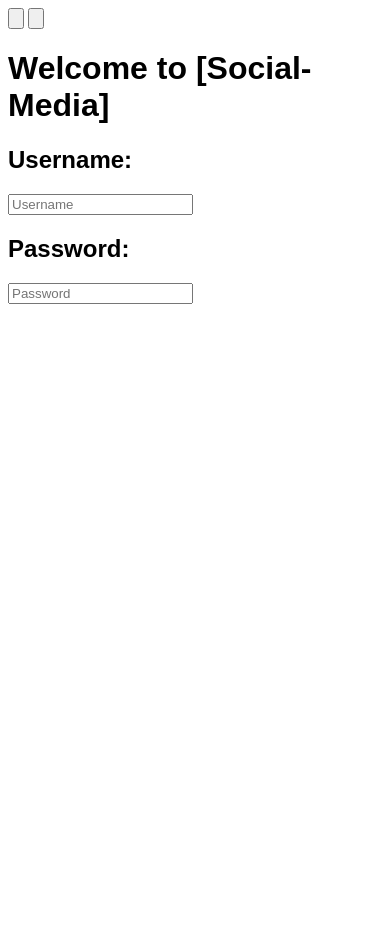
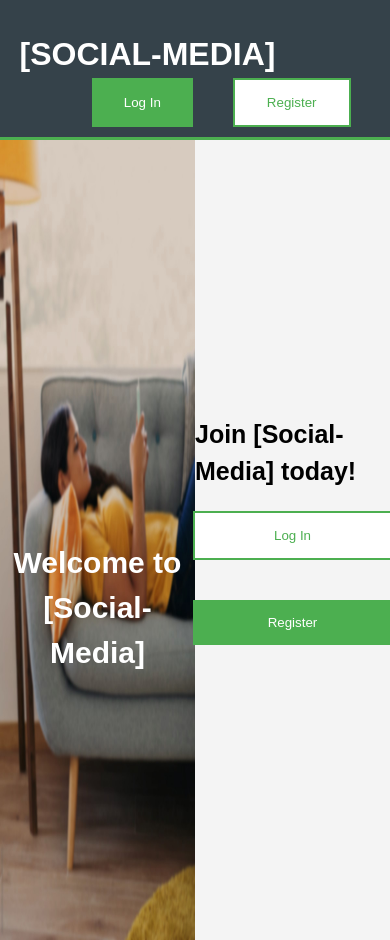
Before and after one commit to ACSableIOM/Project_SM, a plain HTML site: page index.html in a window 390 px wide. Before the commit the page ends 844 px from the top, so only its background shows below. Drawn offline with Linux system fonts and the light colour scheme.

Commit message:
Index.html updated with CSS
Have styled the Index page more.

Need to complete the footer of the page and make mobile accessible tomorrow.

```diff
--- a/index.html
+++ b/index.html
@@ -4,34 +4,38 @@
     <meta charset="UTF-8">
     <meta name="viewport" content="width=device-width, initial-scale=1.0">
     <title>[Social-Media]</title>
-    <link href="/styles/mobile.css" rel="stylesheet" type="text/css">
-    <link href="/styles/desktop.css" rel="stylesheet" media="only screen and (min-width : 720px)">
+    <!-- <link rel="shortcut icon" href=""> -->
+    <link href="styles\mobile.css" rel="stylesheet">
+    <link href="styles\desktop.css" rel="stylesheet" media="only screen and (min-width : 720px)">
 </head>
 <body>
     <div id="main">
         <header class="hpgHeader">
-            <form>
-                <input type="button" id="hpgBtnLog" name="hpgBtnLog">
-                <input type="button" id="hpgBtnReg" name="hpgBtnReg">
-            </form>
+            <div class="container">
+                <span class="hpgHeadTitle">[Social-Media]</span>
+                <div id="hpgHBtns">
+                    <button id="hpgBtnLogIn" onclick="document.location='login.html'">Log In</button>
+                    <button id="hpgBtnReg" onclick="document.location='register.html'">Register</button>
+                </div>
+            </div>
         </header>
-        <div>
+        <div id="hpgShowCon">
             <div id="hpgShowcase">
-                <h1>Welcome to [Social-Media]</h1>
+
+                    <h1>Welcome to [Social-Media]</h1>
+
             </div>
-            <div id="hpgLogIn">
-                <form>
-                    <h2>Username:</h2>
-                    <input type="text" placeholder="Username" id="hpgUser" name="hpgUser">
-                    <br>
-                    <h2>Password:</h2>
-                    <input type="password" placeholder="Password" id="hpgPass" name="hpgPass">
-                </form>
+            <div id="hpgButtons">
+                    <span id="hpgJoin">Join [Social-Media] today!</span>
+                    <button id="hpgLogIn" onclick="document.location='login.html'">Log In</button>
+                    <button id="hpgReg" onclick="document.location='register.html'">Register</button>
+
             </div>
         </div>
-        <footer class="hpgFooter">
-
-        </footer>
+        <!-- <footer class="hpgFooter">
+            <div id="container">
+            </div>
+        </footer> -->
     </div>
 </body>
 </html>
--- a/styles/mobile.css
+++ b/styles/mobile.css
@@ -1,3 +1,122 @@
 body{
     font-family: Arial, Helvetica, sans-serif;
+    font-size: 15px;
+    line-height: 1.5;
+    font: 15px/1.5 Arial, Helvetica, sans-serif;
+    padding: 0;
+    margin: 0;
+    background-color: #f4f4f4;
 }
+.container{
+    width: 90%;
+    margin: auto;
+    overflow: hidden;
+}
+
+
+/* Homepage Header */
+.hpgHeader{
+    background: #35424a;
+    color: #ffffff;
+    padding-top: 30px;
+    min-height: 70px;
+    border-bottom: #4caf50 3px solid;
+}
+
+#hpgHBtns{
+    display: flex;
+    flex-direction: row;
+    justify-content: flex-end;
+    float: right;
+}
+
+#hpgBtnLogIn{
+    background-color: #4caf50;
+    border: none;
+    color: #ffffff;
+    padding: 15px 32px;
+    margin: 0 20px 10px 20px;
+
+}
+#hpgBtnLogIn:hover{
+    opacity: 70%;
+}
+
+#hpgBtnReg{
+    background-color: #FFFFFF;
+    border: #4caf50 2px solid;
+    color: #4caf50;
+    padding: 15px 32px;
+    margin: 0 20px 10px 20px;
+}
+#hpgBtnReg:hover{
+    opacity: 70%;
+}
+
+.hpgHeadTitle{
+    color: #ffffff;
+    text-decoration: none;
+    text-transform: uppercase;
+    font-weight: bold;
+    font-size: 32px;
+}
+
+
+/* Homepage Showcase */
+#hpgShowCon{
+    min-height: 800px;
+    display: flex;
+}
+#hpgShowcase{
+    background: url('../images/show_wel01.jpg') no-repeat;
+    background-size: 100% 100%;
+
+    width: 50%;
+    height: 800px;
+}
+#hpgShowcase h1{
+    margin: 400px 0 250px 0;
+    vertical-align: middle;
+    text-align: center;
+    color: #FFFFFF;
+}
+#hpgButtons{
+    width: 50%;
+    display: flex;
+    flex-direction: column;
+    align-items: center;
+    margin: auto;
+}
+#hpgLogIn{
+    background-color: #FFFFFF;
+    border: #4caf50 2px solid;
+    color: #4caf50;
+    padding: 15px 32px;
+    width: 200px;
+    margin: 20px;
+}
+#hpgReg{
+    background-color: #4caf50;
+    border: none;
+    color: #FFFFFF;
+    padding: 15px 32px;
+    width: 200px;
+    margin: 20px;
+}
+#hpgLogIn:hover{
+    opacity: 70%;
+    background-color: #bdbdbd;
+}
+#hpgReg:hover{
+    opacity: 70%;
+    background-color: #bdbdbd;
+}
+#hpgJoin{
+    font-size: 25px;
+    font-weight: bold;
+}
+
+/* Homepage Footer */
+/* .hpgFooter{
+    min-height: 100px;
+} */
```
Also changed, not shown: images/show_wel01.jpg (added).
